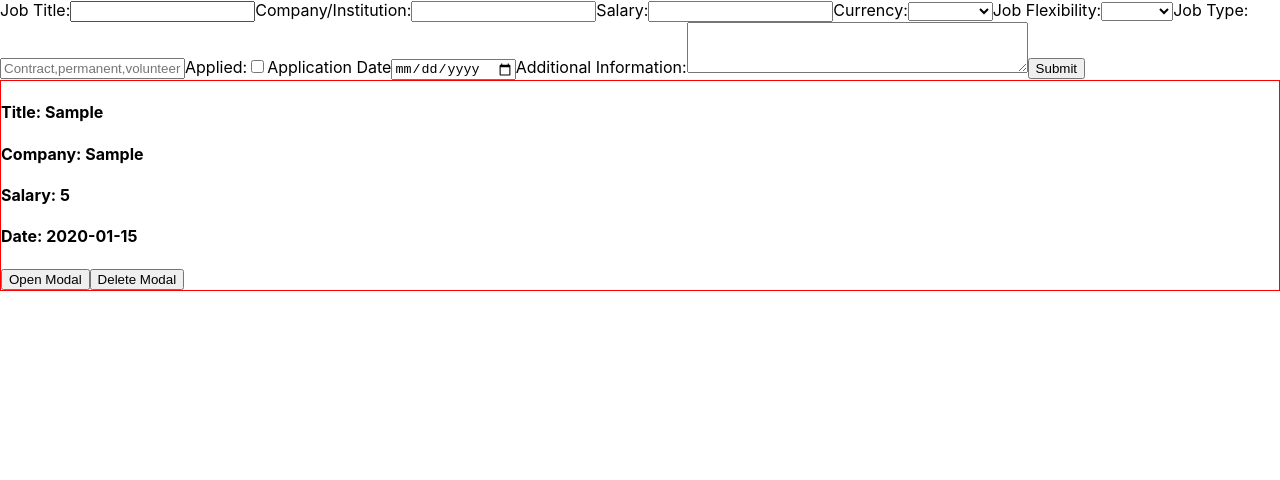
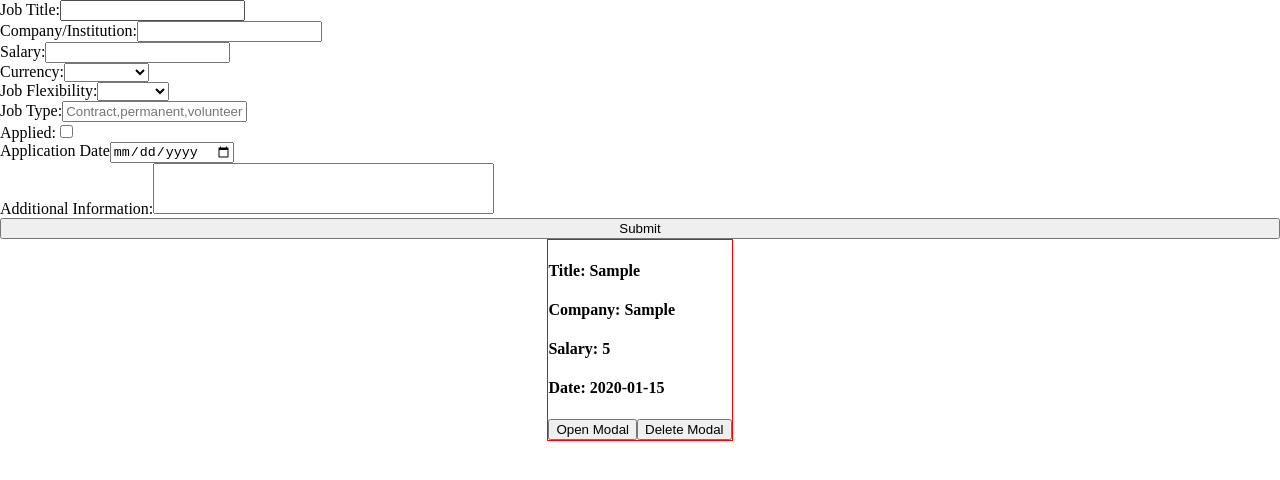
Before and after one commit to zarakigor/job-hunting-generator, a React (Create React App) app: page / in a window 1280 px wide. Both pictures are taken after typing "Sample", "Sample", "5", "Sample", "2020-01-15", "Sample" into the empty fields and a click on the button "Submit". Shown: the top 480 px of the page. Built offline with nearby package versions, Linux system fonts and the light colour scheme.

Commit message:
basic css added

```diff
--- a/src/index.css
+++ b/src/index.css
@@ -1,15 +1,13 @@
+*,
+*::before,
+*:after {
+  box-sizing: border-box;
+}
+
+html,
 body {
   margin: 0;
-  font-family: -apple-system, BlinkMacSystemFont, "Segoe UI", "Roboto", "Oxygen",
-    "Ubuntu", "Cantarell", "Fira Sans", "Droid Sans", "Helvetica Neue",
-    sans-serif;
-  -webkit-font-smoothing: antialiased;
-  -moz-osx-font-smoothing: grayscale;
-}
-
-code {
-  font-family: source-code-pro, Menlo, Monaco, Consolas, "Courier New",
-    monospace;
+  padding: 0;
 }
 
 body {
@@ -18,6 +16,26 @@ body {
 body.dark {
   background-color: aqua;
 }
+
+textarea {
+  resize: none;
+}
+
+.FormContainer {
+  display: grid;
+}
+
+.CardContainer {
+  display: flex;
+  justify-content: space-evenly;
+}
+
 .card {
   border: solid 1px red;
 }
+
+/* CHANGE LATER */
+.EditContainer form {
+  display: flex;
+  flex-direction: column;
+}
```
